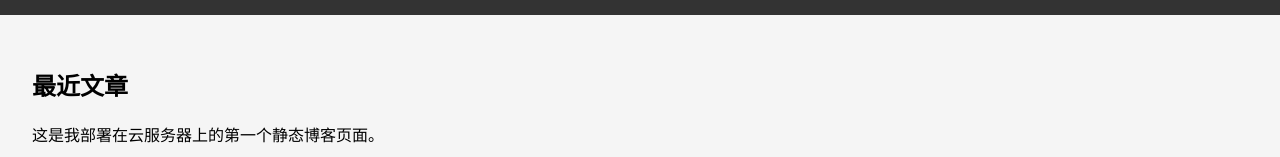
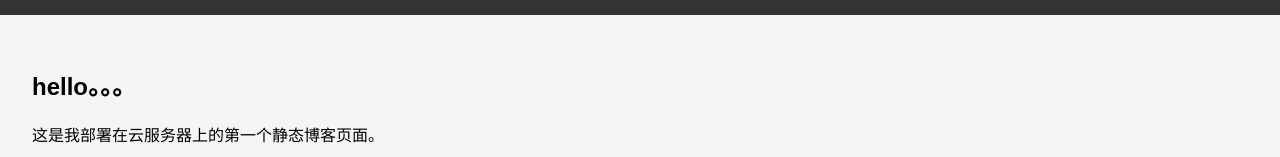
Before and after one commit to yukii-sylus/yukii11.github.io, a plain HTML site: page index.html in a window 1280 px wide. Shown: the part 130-287 px from the top of the page. Drawn offline with Linux system fonts and the light colour scheme.

Commit message:
Update index.html

```diff
--- a/index.html
+++ b/index.html
@@ -15,7 +15,7 @@
     </nav>
   </header>
   <main>
-    <h2>最近文章</h2>
+    <h2>hello。。。</h2>
     <p>这是我部署在云服务器上的第一个静态博客页面。</p>
   </main>
   <footer>
```
